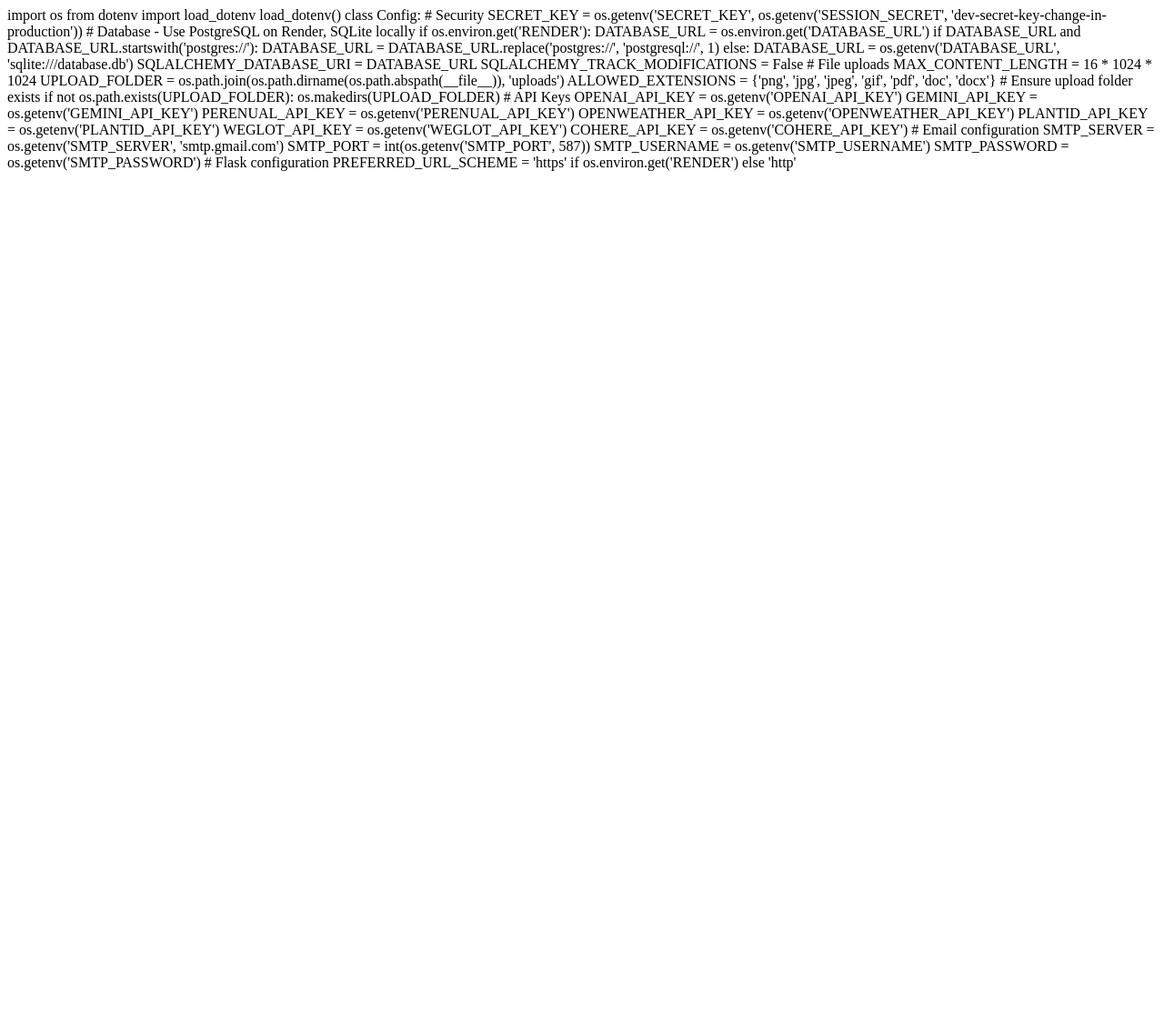
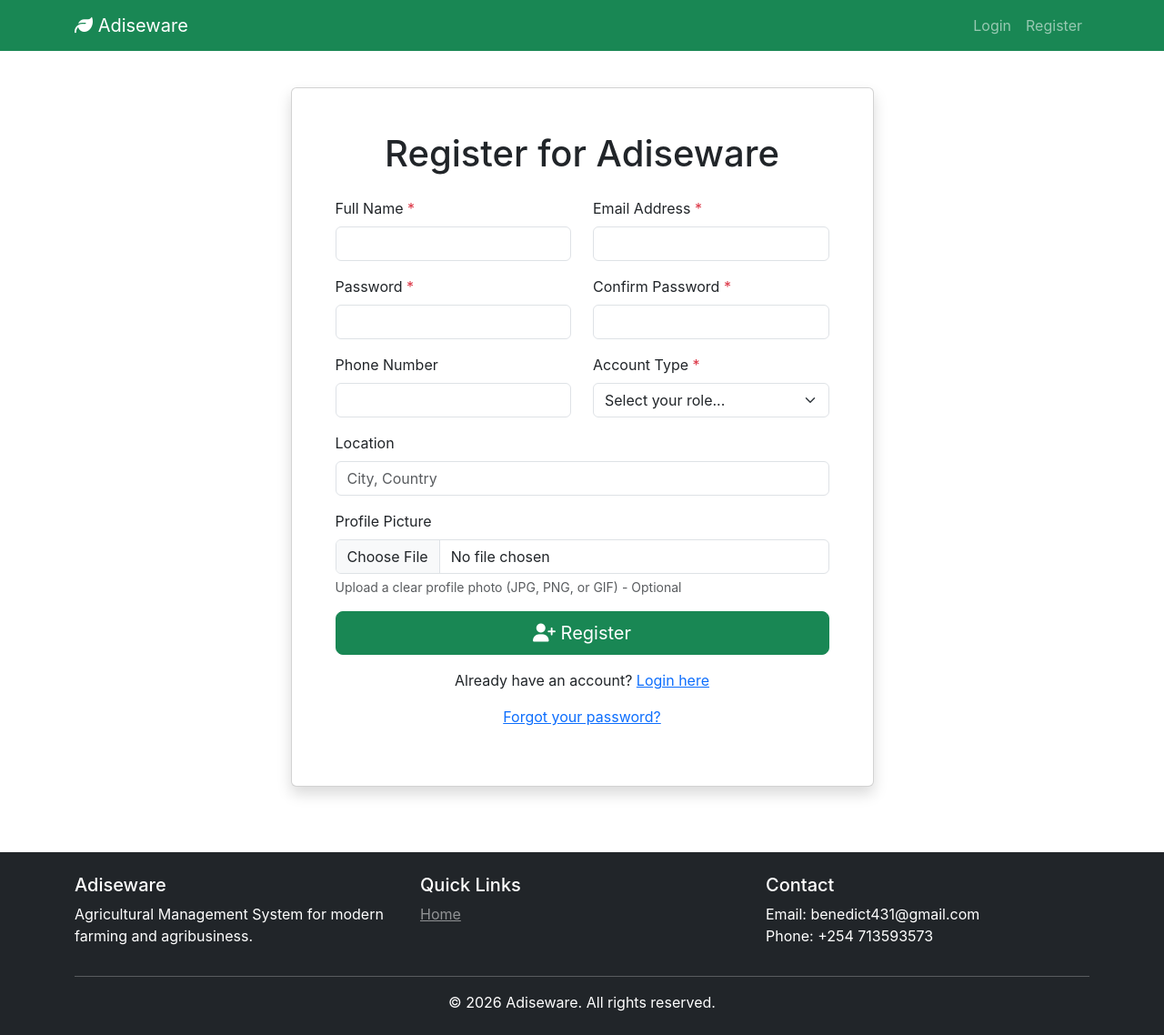
Before and after one commit to benedict431app/benfarming, a Flask app: page /register in a window 1280 px wide. Shown: the whole page at 91% size. Before the commit the page ends 188 px from the top, so only its background shows below. Run offline with Flask 3, Linux system fonts and the light colour scheme.

Commit message:
Update register.html

```diff
--- a/templates/auth/register.html
+++ b/templates/auth/register.html
@@ -1,46 +1,101 @@
-import os
-from dotenv import load_dotenv
+{% extends "components/base.html" %}
 
-load_dotenv()
+{% block title %}Register - Adiseware{% endblock %}
 
-class Config:
-    # Security
-    SECRET_KEY = os.getenv('SECRET_KEY', os.getenv('SESSION_SECRET', 'dev-secret-key-change-in-production'))
+{% block content %}
+<div class="row justify-content-center">
+    <div class="col-md-8 col-lg-7">
+        <div class="card shadow">
+            <div class="card-body p-5">
+                <h1 class="card-title text-center mb-4">Register for Adiseware</h1>
+                <form method="POST" action="{{ url_for('register') }}" enctype="multipart/form-data" novalidate>
+                    <div class="row">
+                        <div class="col-md-6 mb-3">
+                            <label for="full_name" class="form-label">Full Name <span class="text-danger" aria-label="required">*</span></label>
+                            <input type="text" class="form-control" id="full_name" name="full_name" required
+                                   aria-required="true" autocomplete="name">
+                        </div>
+                        <div class="col-md-6 mb-3">
+                            <label for="email" class="form-label">Email Address <span class="text-danger" aria-label="required">*</span></label>
+                            <input type="email" class="form-control" id="email" name="email" required
+                                   aria-required="true" autocomplete="email">
+                        </div>
+                    </div>
 
-    # Database - Use PostgreSQL on Render, SQLite locally
-    if os.environ.get('RENDER'):
-        DATABASE_URL = os.environ.get('DATABASE_URL')
-        if DATABASE_URL and DATABASE_URL.startswith('postgres://'):
-            DATABASE_URL = DATABASE_URL.replace('postgres://', 'postgresql://', 1)
-    else:
-        DATABASE_URL = os.getenv('DATABASE_URL', 'sqlite:///database.db')
+                    <div class="row">
+                        <div class="col-md-6 mb-3">
+                            <label for="password" class="form-label">Password <span class="text-danger" aria-label="required">*</span></label>
+                            <input type="password" class="form-control" id="password" name="password" required
+                                   aria-required="true" autocomplete="new-password">
+                        </div>
+                        <div class="col-md-6 mb-3">
+                            <label for="confirm_password" class="form-label">Confirm Password <span class="text-danger" aria-label="required">*</span></label>
+                            <input type="password" class="form-control" id="confirm_password" name="confirm_password" required
+                                   aria-required="true" autocomplete="new-password">
+                        </div>
+                    </div>
 
-    SQLALCHEMY_DATABASE_URI = DATABASE_URL
-    SQLALCHEMY_TRACK_MODIFICATIONS = False
+                    <div class="row">
+                        <div class="col-md-6 mb-3">
+                            <label for="phone_number" class="form-label">Phone Number</label>
+                            <input type="tel" class="form-control" id="phone_number" name="phone_number"
+                                   autocomplete="tel">
+                        </div>
+                        <div class="col-md-6 mb-3">
+                            <label for="user_type" class="form-label">Account Type <span class="text-danger" aria-label="required">*</span></label>
+                            <select class="form-select" id="user_type" name="user_type" required aria-required="true">
+                                <option value="">Select your role...</option>
+                                <option value="farmer">Farmer</option>
+                                <option value="agrovet">Agrovet</option>
+                                <option value="extension_officer">Extension Officer</option>
+                                <option value="learning_institution">Learning Institution</option>
+                            </select>
+                        </div>
+                    </div>
 
-    # File uploads
-    MAX_CONTENT_LENGTH = 16 * 1024 * 1024
-    UPLOAD_FOLDER = os.path.join(os.path.dirname(os.path.abspath(__file__)), 'uploads')
-    ALLOWED_EXTENSIONS = {'png', 'jpg', 'jpeg', 'gif', 'pdf', 'doc', 'docx'}
+                    <div class="row">
+                        <div class="col-md-12 mb-3">
+                            <label for="location" class="form-label">Location</label>
+                            <input type="text" class="form-control" id="location" name="location"
+                                   placeholder="City, Country">
+                        </div>
+                    </div>
 
-    # Ensure upload folder exists
-    if not os.path.exists(UPLOAD_FOLDER):
-        os.makedirs(UPLOAD_FOLDER)
+                    <div class="mb-3">
+                        <label for="profile_picture" class="form-label">Profile Picture</label>
+                        <input type="file" class="form-control" id="profile_picture" name="profile_picture"
+                               accept="image/*" aria-describedby="profilePictureHelp">
+                        <div id="profilePictureHelp" class="form-text">Upload a clear profile photo (JPG, PNG, or GIF) - Optional</div>
+                    </div>
 
-    # API Keys
-    OPENAI_API_KEY = os.getenv('OPENAI_API_KEY')
-    GEMINI_API_KEY = os.getenv('GEMINI_API_KEY')
-    PERENUAL_API_KEY = os.getenv('PERENUAL_API_KEY')
-    OPENWEATHER_API_KEY = os.getenv('OPENWEATHER_API_KEY')
-    PLANTID_API_KEY = os.getenv('PLANTID_API_KEY')
-    WEGLOT_API_KEY = os.getenv('WEGLOT_API_KEY')
-    COHERE_API_KEY = os.getenv('COHERE_API_KEY')
+                    <div class="d-grid">
+                        <button type="submit" class="btn btn-success btn-lg">
+                            <i class="fas fa-user-plus" aria-hidden="true"></i> Register
+                        </button>
+                    </div>
+                </form>
+                <div class="text-center mt-3">
+                    <p>Already have an account? <a href="{{ url_for('login') }}">Login here</a></p>
+                    <p><a href="{{ url_for('forgot_password') }}">Forgot your password?</a></p>
+                </div>
+            </div>
+        </div>
+    </div>
+</div>
 
-    # Email configuration
-    SMTP_SERVER = os.getenv('SMTP_SERVER', 'smtp.gmail.com')
-    SMTP_PORT = int(os.getenv('SMTP_PORT', 587))
-    SMTP_USERNAME = os.getenv('SMTP_USERNAME')
-    SMTP_PASSWORD = os.getenv('SMTP_PASSWORD')
+<script>
+document.getElementById('password').addEventListener('input', validatePassword);
+document.getElementById('confirm_password').addEventListener('input', validatePassword);
 
-    # Flask configuration
-    PREFERRED_URL_SCHEME = 'https' if os.environ.get('RENDER') else 'http'
+function validatePassword() {
+    const password = document.getElementById('password');
+    const confirmPassword = document.getElementById('confirm_password');
+
+    if (password.value !== confirmPassword.value) {
+        confirmPassword.setCustomValidity('Passwords do not match');
+    } else {
+        confirmPassword.setCustomValidity('');
+    }
+}
+</script>
+{% endblock %}
```
